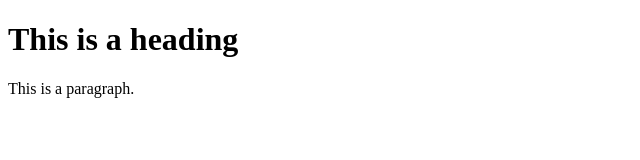
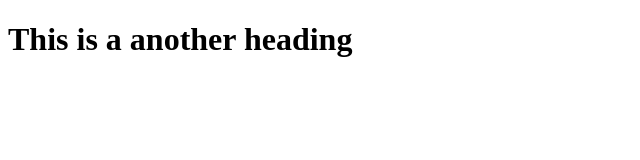
Before and after one commit to AlexanderMelgar2020/lerning-git3, a plain HTML site: page index.html in a window 1280 px wide. Shown: the whole page, without its empty margins (0-640 px from the left). Drawn offline with Linux system fonts and the light colour scheme.

Commit message:
resolved conflict

```diff
--- a/index.html
+++ b/index.html
@@ -4,7 +4,6 @@
 <title>Page Titile</title>
 </head>
 <body>
-  <h1>This is a heading</h1>
-  <p>This is a paragraph.</p>
+    <h1>This is a another  heading</h1>
 </body>
 </html>
```
